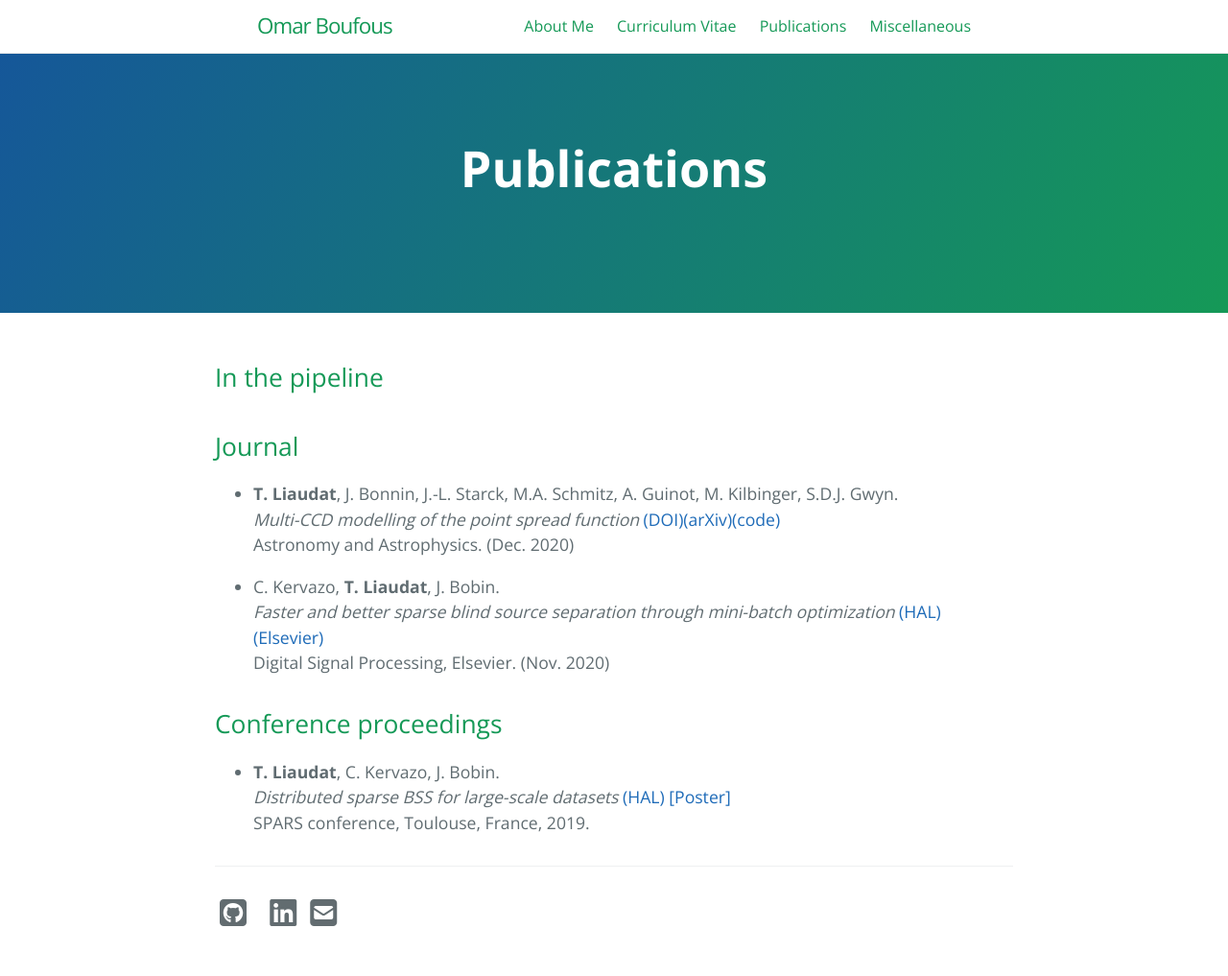
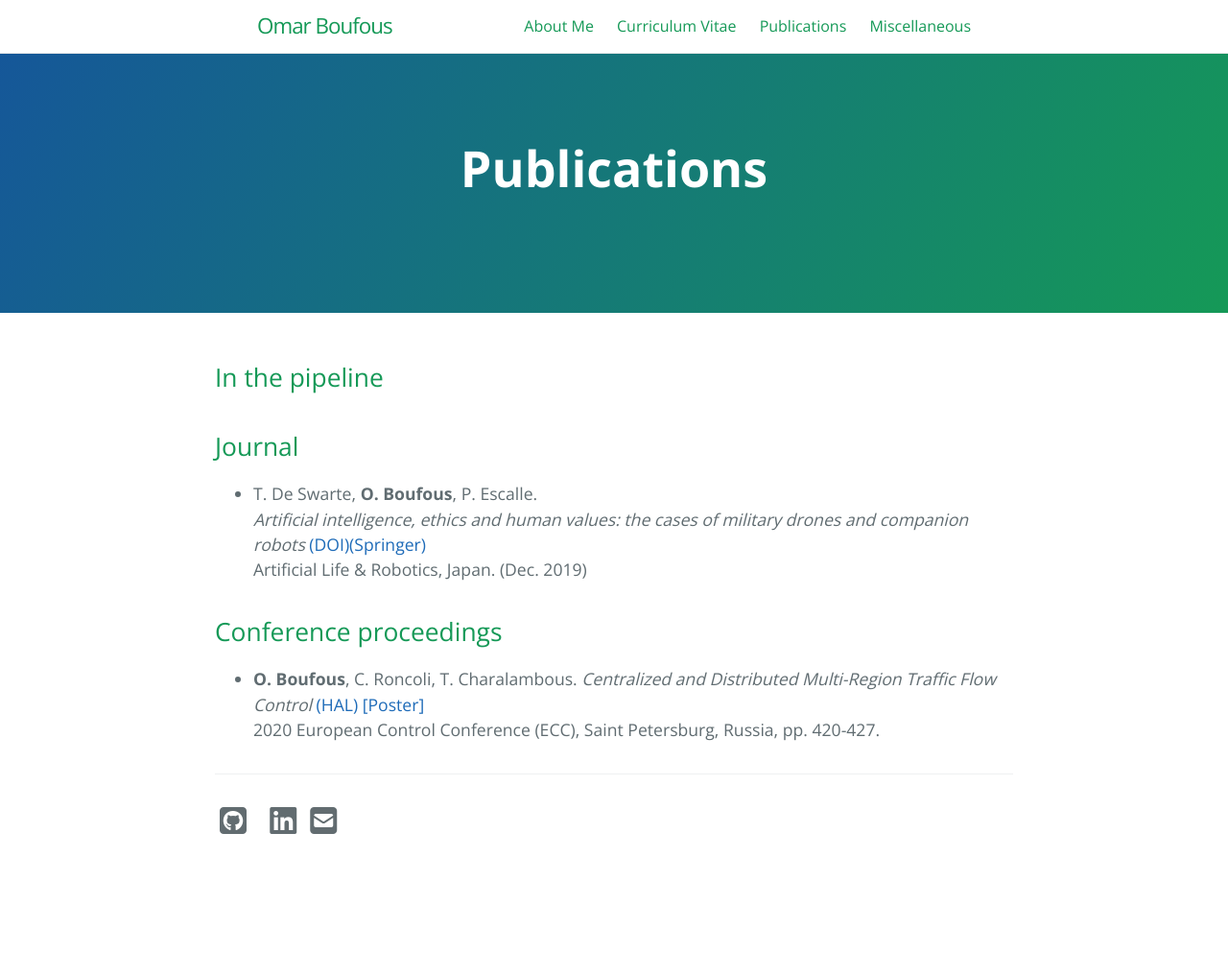
Before and after one commit to thomas-bfs/thomas-bfs.github.io, a Jekyll site: the page built from Publications.md, in a window 1280 px wide. Shown: the whole page at 96% size. Built offline with Jekyll 4.4.1, drawn with Linux system fonts in a browser that asks for light colours; nearby versions of some CDN libraries; a style sheet for code colours, icons or effects is not loaded; after the commit the page ends 921 px from its top, so only the background shows below that.

Commit message:
Update Publications.md

```diff
--- a/Publications.md
+++ b/Publications.md
@@ -11,16 +11,12 @@ order: 2
 
 ## Journal
 
-* **T. Liaudat**, J. Bonnin, J.-L. Starck, M.A. Schmitz, A. Guinot, M. Kilbinger, S.D.J. Gwyn.
-    *Multi-CCD modelling of the point spread function* [(DOI)](https://doi.org/10.1051/0004-6361/202039584)[(arXiv)](https://arxiv.org/abs/2011.09835)[(code)](https://github.com/CosmoStat/mccd)
-    Astronomy and Astrophysics. (Dec. 2020)
-
-* C. Kervazo, **T. Liaudat**, J. Bobin.
-    *Faster and better sparse blind source separation through mini-batch optimization* [(HAL)](https://hal.archives-ouvertes.fr/hal-02426991/) [(Elsevier)](https://doi.org/10.1016/j.dsp.2020.102827)
-    Digital Signal Processing, Elsevier. (Nov. 2020)
+* T. De Swarte, **O. Boufous**, P. Escalle.
+    *Artificial intelligence, ethics and human values: the cases of military drones and companion robots* [(DOI)](https://doi.org/10.1007/s10015-019-00525-1)[(Springer)](https://link.springer.com/article/10.1007%2Fs10015-019-00525-1)
+    Artificial Life & Robotics, Japan. (Dec. 2019)
 
 ## Conference proceedings
 
-*  **T. Liaudat**, C. Kervazo, J. Bobin.
-    *Distributed sparse BSS for large-scale datasets* [(HAL)](https://hal.archives-ouvertes.fr/hal-02088466/) [[Poster]]({{ site.url }}{{ site.baseurl }}/assets/documents/Poster_spars2019.pdf)
-    SPARS conference, Toulouse, France, 2019.
+*  **O. Boufous**, C. Roncoli, T. Charalambous.
+    *Centralized and Distributed Multi-Region Traffic Flow Control* [(HAL)](https://hal.archives-ouvertes.fr/hal-02088466/) [[Poster]]({{ site.url }}{{ site.baseurl }}/assets/documents/Poster_spars2019.pdf)
+    2020 European Control Conference (ECC), Saint Petersburg, Russia, pp. 420-427.
```
